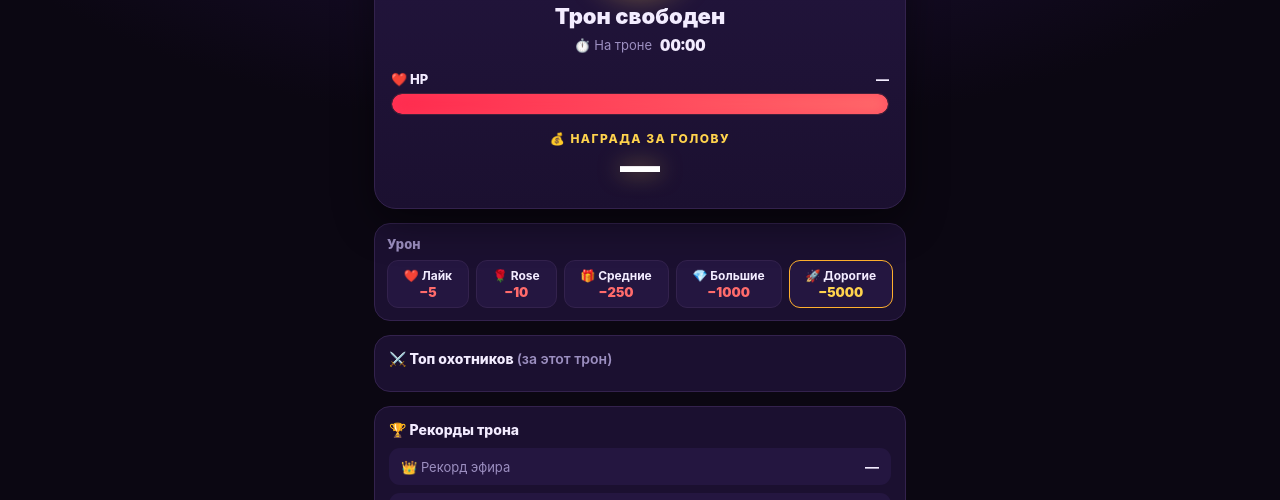
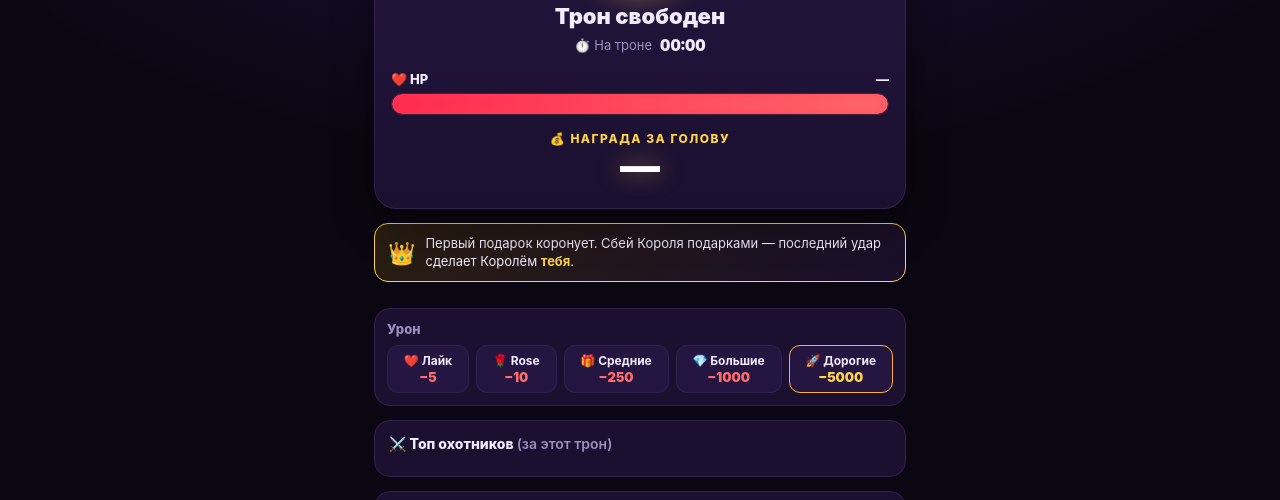
Before and after one commit to mrslava777/tiktok-city, a website: page public/index.html in a window 1280 px wide. Shown: the part 229-729 px from the top of the page. Drawn offline with nearby package versions, Linux system fonts and the light colour scheme; no server answers.

Commit message:
UI: add short throne rule card under king card

```diff
--- a/public/index.html
+++ b/public/index.html
@@ -47,6 +47,12 @@
       </div>
 
       <div id="popLayer" class="pop-layer"></div>
+    </section>
+
+    <!-- Правило: как занять трон -->
+    <section class="rule-card">
+      <span class="rule-ico">👑</span>
+      <span class="rule-text">Первый подарок коронует. Сбей Короля подарками — последний удар сделает Королём <b>тебя</b>.</span>
     </section>
 
     <!-- Блок урона -->
--- a/public/style.css
+++ b/public/style.css
@@ -144,6 +144,16 @@ body {
 }
 
 /* ── Блок урона ── */
+.rule-card {
+  display: flex; align-items: center; gap: 10px;
+  background: linear-gradient(135deg, rgba(255,196,0,.12), rgba(150,80,255,.10));
+  border: 1px solid var(--gold); border-radius: 14px;
+  padding: 11px 13px; margin-bottom: 12px;
+}
+.rule-ico { font-size: 22px; line-height: 1; flex-shrink: 0; }
+.rule-text { font-size: 13px; line-height: 1.35; color: var(--text); }
+.rule-text b { color: var(--gold); }
+
 .legend {
   background: var(--card); border: 1px solid var(--line);
   border-radius: 16px; padding: 12px;
```
